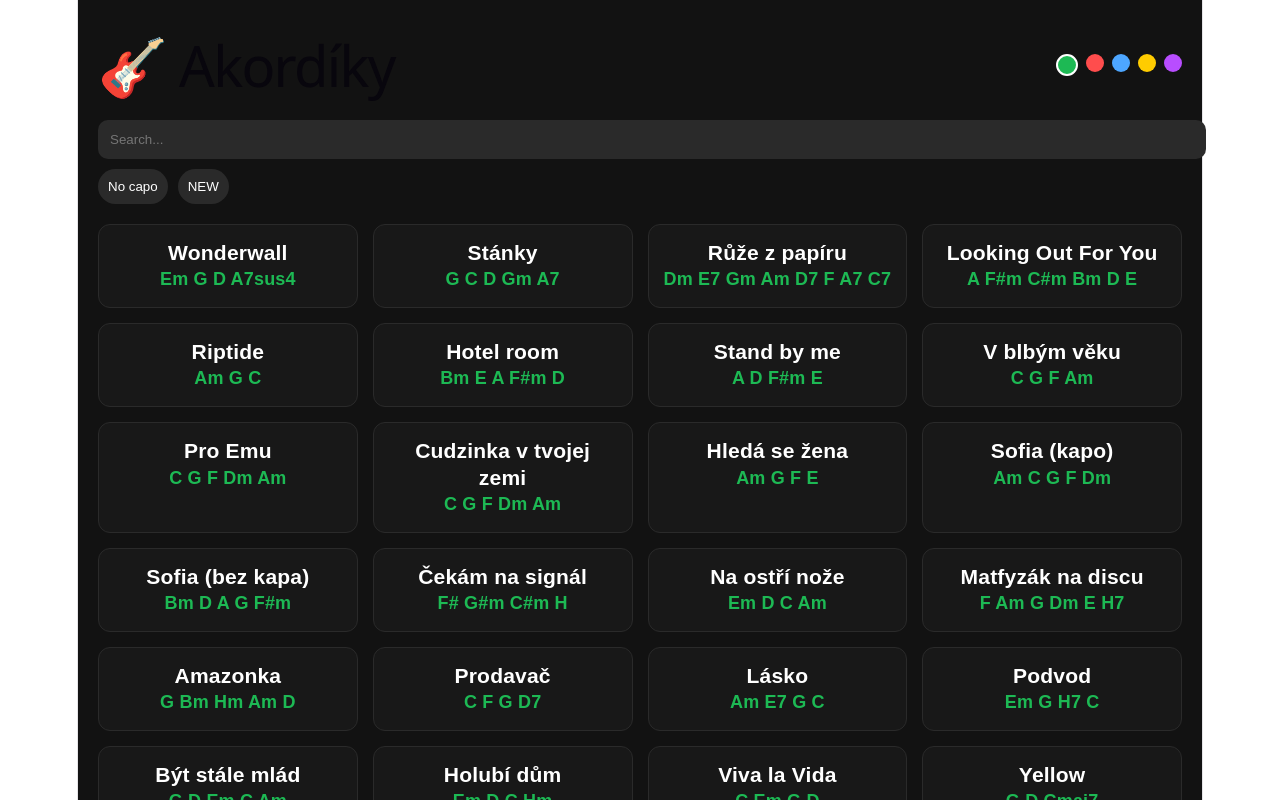
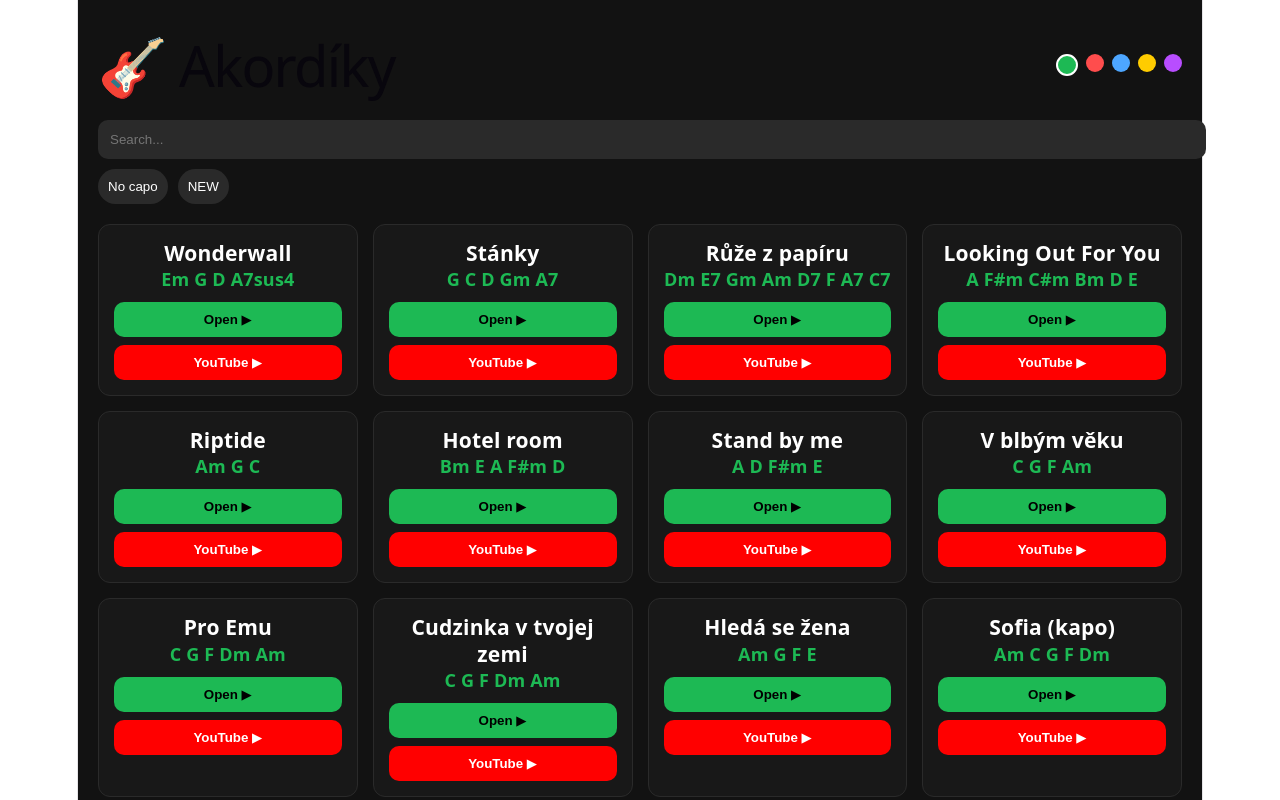
Before and after one commit to SuperWolf121/guitar-chords-app, a React (Vite) app in the folder guitar-chords-app/: page / in a window 1280 px wide. Shown: the top 800 px of the page. Built offline with nearby package versions, Linux system fonts and the light colour scheme.

Commit message:
GUI a youtube

```diff
--- a/guitar-chords-app/src/App.jsx
+++ b/guitar-chords-app/src/App.jsx
@@ -64,18 +64,13 @@ function App() {
   })
 
   return (
-    <div style={{
-      minHeight: "100vh",
-      background: "#121212",
-      color: "white",
-      fontFamily: "Arial",
-      padding: 20,
-    }}>
+    <div style={{ minHeight: "100vh", background: "#121212", color: "white", padding: 20 }}>
 
-      {/* TOP */}
+      {/* HEADER */}
       <div style={{ display: "flex", justifyContent: "space-between", alignItems: "center" }}>
         <h1>🎸 Akordíky</h1>
 
+        {/* theme */}
         <div style={{ display: "flex", gap: 8 }}>
           {["#1db954", "#ff4d4d", "#4da6ff", "#ffcc00", "#b84dff"].map((c) => (
             <div
@@ -96,9 +91,9 @@ function App() {
 
       {/* SEARCH */}
       <input
-        placeholder="Search..."
         value={search}
         onChange={(e) => setSearch(e.target.value)}
+        placeholder="Search..."
         style={{
           width: "100%",
           padding: 12,
@@ -120,6 +115,7 @@ function App() {
             border: "none",
             background: noCapo ? themeColor : "#2a2a2a",
             color: "white",
+            cursor: "pointer",
           }}
         >
           No capo
@@ -133,13 +129,14 @@ function App() {
             border: "none",
             background: showNewOnly ? themeColor : "#2a2a2a",
             color: "white",
+            cursor: "pointer",
           }}
         >
           NEW
         </button>
       </div>
 
-      {/* GRID */}
+      {/* SONGS */}
       <div style={{
         display: "grid",
         gridTemplateColumns: "repeat(auto-fit, minmax(250px, 1fr))",
@@ -149,27 +146,21 @@ function App() {
         {filteredSongs.map((song, i) => (
           <div
             key={i}
-            onClick={() => setOpenedSong(openedSong === i ? null : i)}
             style={{
               background: "#181818",
               padding: 15,
               borderRadius: 12,
               border: "1px solid #2a2a2a",
-              cursor: "pointer",
             }}
           >
             <h3 style={{ margin: 0 }}>{song.name}</h3>
-            <div style={{ color: themeColor, fontWeight: "bold" }}>
-              {song.chords}
-            </div>
+            <div style={{ color: themeColor, fontWeight: "bold" }}>{song.chords}</div>
 
-            {openedSong === i && (
-              <div style={{ marginTop: 10 }}>
-                <div>🔥 Difficulty: {song.difficulty}/3</div>
-                <div>🎹 Capo: {song.capo}</div>
-
-                <a href={song.link} target="_blank" rel="noreferrer">
+            {/* OPEN */}
             <button
+              onClick={() =>
+                setOpenedSong(openedSong === i ? null : i)
+              }
               style={{
                 marginTop: 10,
                 width: "100%",
@@ -178,11 +169,40 @@ function App() {
                 border: "none",
                 background: themeColor,
                 fontWeight: "bold",
+                cursor: "pointer",
               }}
             >
               Open ▶
             </button>
+
+            {/* YOUTUBE BUTTON */}
+            <a
+              href={`https://www.youtube.com/results?search_query=${encodeURIComponent(song.name)}`}
+              target="_blank"
+              rel="noreferrer"
+            >
+              <button
+                style={{
+                  marginTop: 8,
+                  width: "100%",
+                  padding: 10,
+                  borderRadius: 10,
+                  border: "none",
+                  background: "#ff0000",
+                  color: "white",
+                  fontWeight: "bold",
+                  cursor: "pointer",
+                }}
+              >
+                YouTube ▶
+              </button>
             </a>
+
+            {/* EXPANDED */}
+            {openedSong === i && (
+              <div style={{ marginTop: 10 }}>
+                <div>🔥 Difficulty: {song.difficulty}/3</div>
+                <div>🎹 Capo: {song.capo}</div>
               </div>
             )}
           </div>
```
Lines whose indentation alone changed are shown as unchanged.
